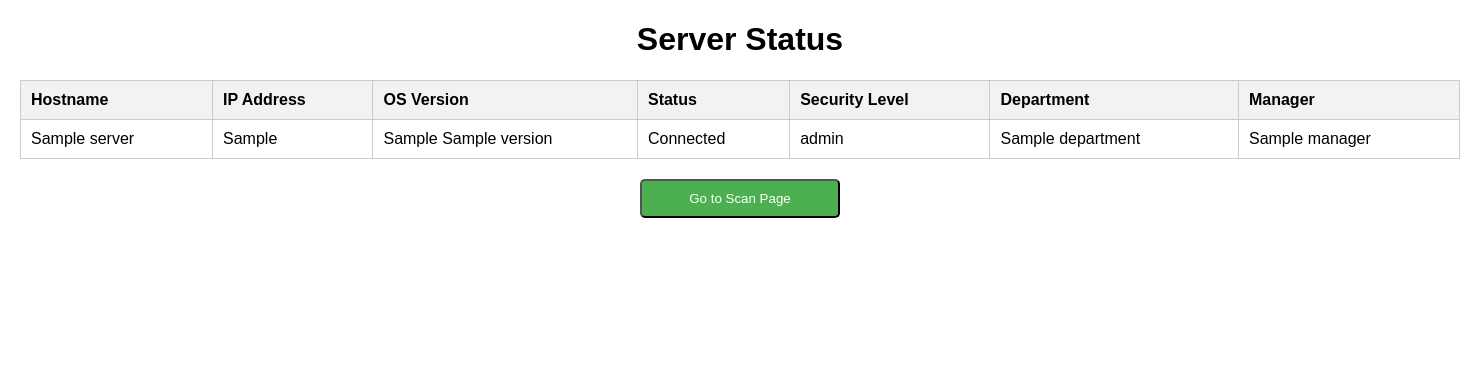
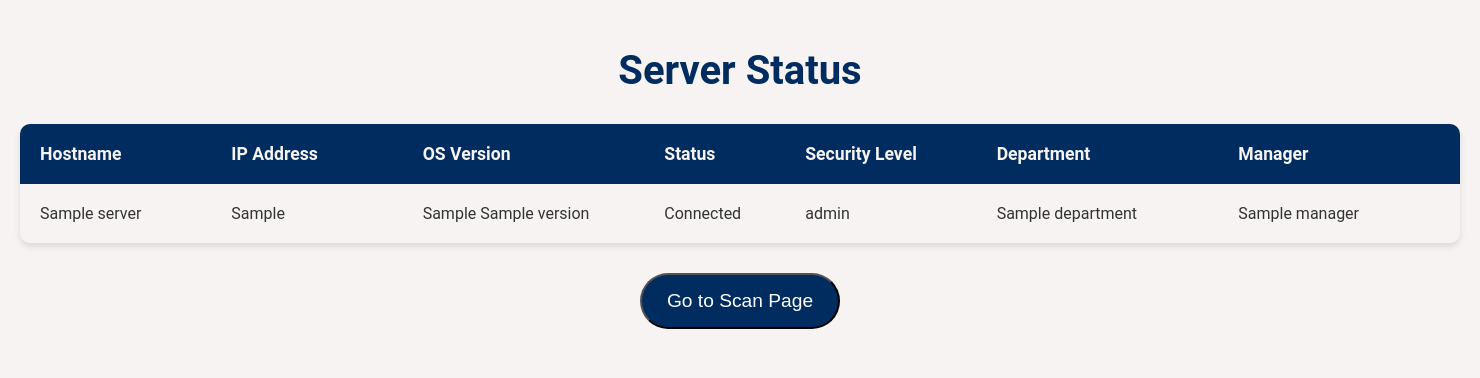
Before and after one commit to Takaluk/AnsibleControlService_Flask, a Flask app: template templates/status_template.html in a window 1480 px wide. Shown: the top 378 px of the page. Run offline with Flask 2, Linux system fonts and the light colour scheme; the template is opened without the code that fills it: most values are stand-ins (such as "Sample title", 1, 10 or a date in 2020).

Commit message:
feat: html design for status, scan pages

```diff
--- a/templates/status_template.html
+++ b/templates/status_template.html
@@ -6,58 +6,67 @@
     <title>Status Page</title>
     <style>
         body {
-            font-family: Arial, sans-serif;
-            margin: 20px;
+            font-family: 'Roboto', Arial, sans-serif;
+            background-color: #f6f3f2;
+            margin: 0;
+            padding: 20px;
+            color: #333;
         }
         h1 {
             text-align: center;
+            color: #002c5f;
+            margin-bottom: 30px;
+            font-size: 2.5em;
         }
         table {
             width: 100%;
             border-collapse: collapse;
-            margin-bottom: 20px;
+            margin-bottom: 30px;
+            background-color: #f6f3f2;
+            border-radius: 10px;
+            overflow: hidden;
+            box-shadow: 0 4px 6px rgba(0, 0, 0, 0.1);
+            table-layout: fixed;
         }
         table, th, td {
-            border: 1px solid #ccc;
+            border: none;
         }
         th, td {
-            padding: 10px;
+            padding: 20px;
             text-align: left;
-            max-width: 150px;
             white-space: nowrap;
             overflow: hidden;
             text-overflow: ellipsis;
         }
         th {
-            background-color: #f2f2f2;
+            background-color: #002c5f;
+            font-weight: bold;
+            font-size: 1.1em;
+            color: #f6f3f2;
+        }
+        tbody tr:nth-child(even) {
+            background-color: #e4dcd3;
         }
         td:hover {
-            background-color: #f5f5f5;
+            background-color: #e6e6e6;
             cursor: pointer;
-        }
-        td:hover::after {
-            content: attr(data-tooltip);
-            position: absolute;
-            background-color: #333;
-            color: #fff;
-            padding: 5px;
-            border-radius: 5px;
-            white-space: normal;
-            z-index: 10;
+            position: relative;
         }
         .btn {
             display: block;
             width: 200px;
-            margin: 0 auto;
-            padding: 10px 20px;
-            background-color: #4CAF50;
+            margin: 30px auto;
+            padding: 15px 20px;
+            background-color: #002c5f;
             color: white;
             text-align: center;
             text-decoration: none;
-            border-radius: 5px;
+            border-radius: 30px;
+            font-size: 1.2em;
+            transition: background-color 0.3s ease;
         }
         .btn:hover {
-            background-color: #45a049;
+            background-color: #218838;
         }
     </style>
 </head>
@@ -66,13 +75,13 @@
     <table>
         <thead>
             <tr>
-                <th>Hostname</th>
-                <th>IP Address</th>
-                <th>OS Version</th>
-                <th>Status</th>
-                <th>Security Level</th>
-                <th>Department</th>
-                <th>Manager</th>
+                <th style="width: 150px;">Hostname</th>
+                <th style="width: 150px;">IP Address</th>
+                <th style="width: 200px;">OS Version</th>
+                <th style="width: 100px;">Status</th>
+                <th style="width: 150px;">Security Level</th>
+                <th style="width: 200px;">Department</th>
+                <th style="width: 200px;">Manager</th>
             </tr>
         </thead>
         <tbody>
```
Also changed, not shown: templates/scan_template.html (+51 -37 lines).
